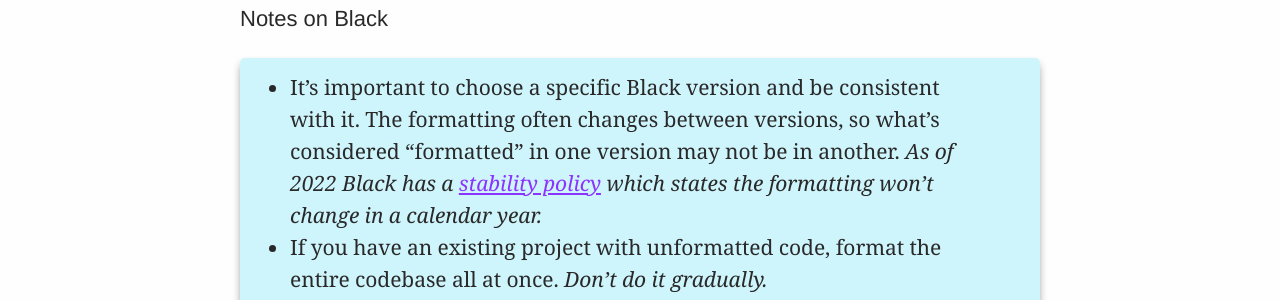
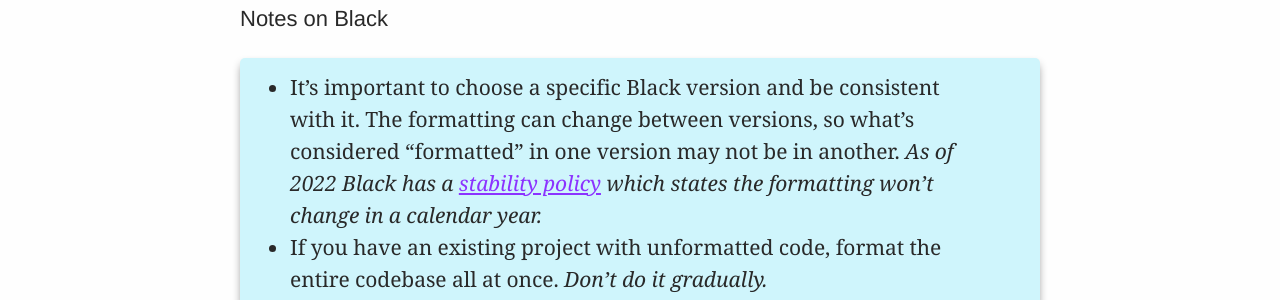
Before and after one commit to explodinglabs/explodinglabs.github.io, a Jekyll site: the page built from docs/_posts/python/2021-07-01-code-quality-github-actions.markdown, in a window 1280 px wide. Shown: the part 1202-1502 px from the top of the page. Built offline with Jekyll 4.4.1, drawn with Linux system fonts in a browser that asks for light colours.

Commit message:
Update 2021-07-01-code-quality-github-actions.markdown

```diff
--- a/docs/_posts/python/2021-07-01-code-quality-github-actions.markdown
+++ b/docs/_posts/python/2021-07-01-code-quality-github-actions.markdown
@@ -45,7 +45,7 @@
 ## Notes on Black
 
 - It's important to choose a specific Black version and be consistent with it.
-  The formatting often changes between versions, so what's considered
+  The formatting can change between versions, so what's considered
   "formatted" in one version may not be in another. _As of 2022 Black has a [stability policy](https://black.readthedocs.io/en/stable/the_black_code_style/index.html) which states the formatting won't change in a calendar year._
 - If you have an existing project with unformatted code, format the entire
   codebase all at once. _Don't do it gradually._
```
